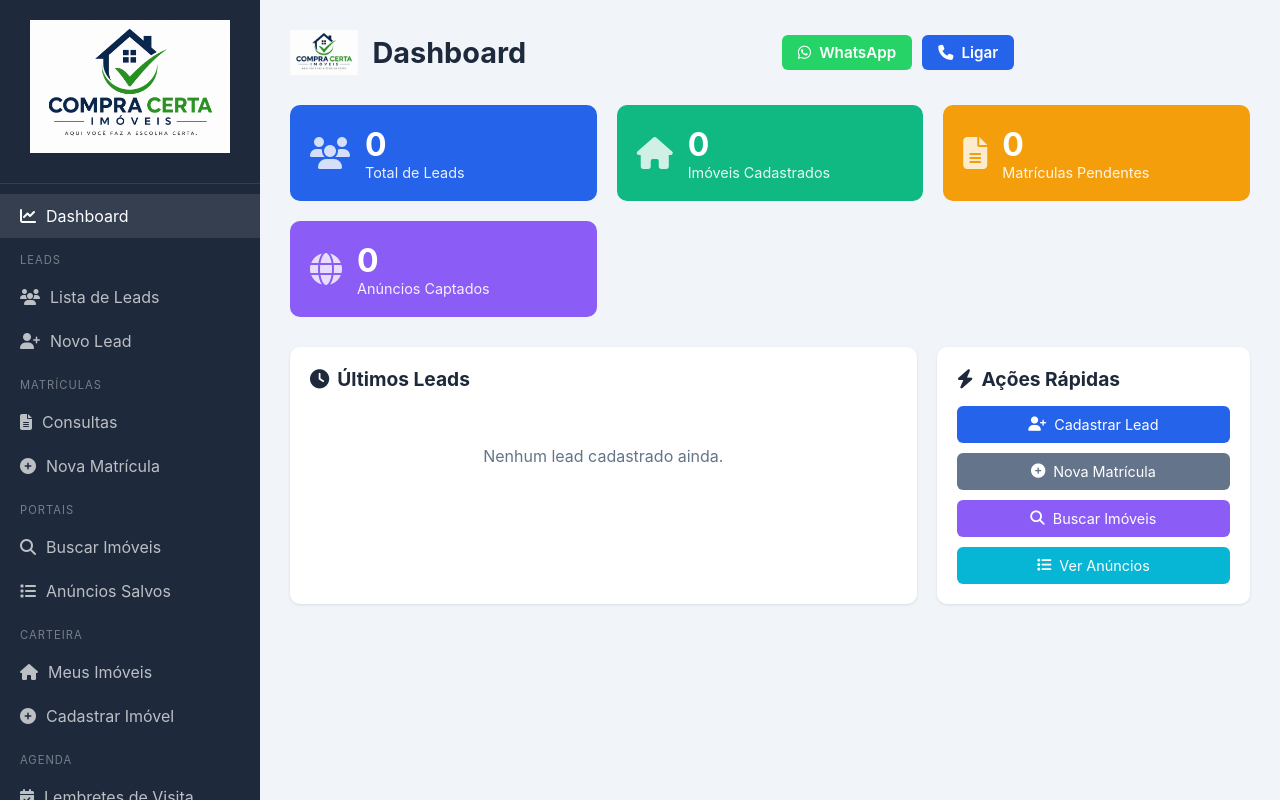
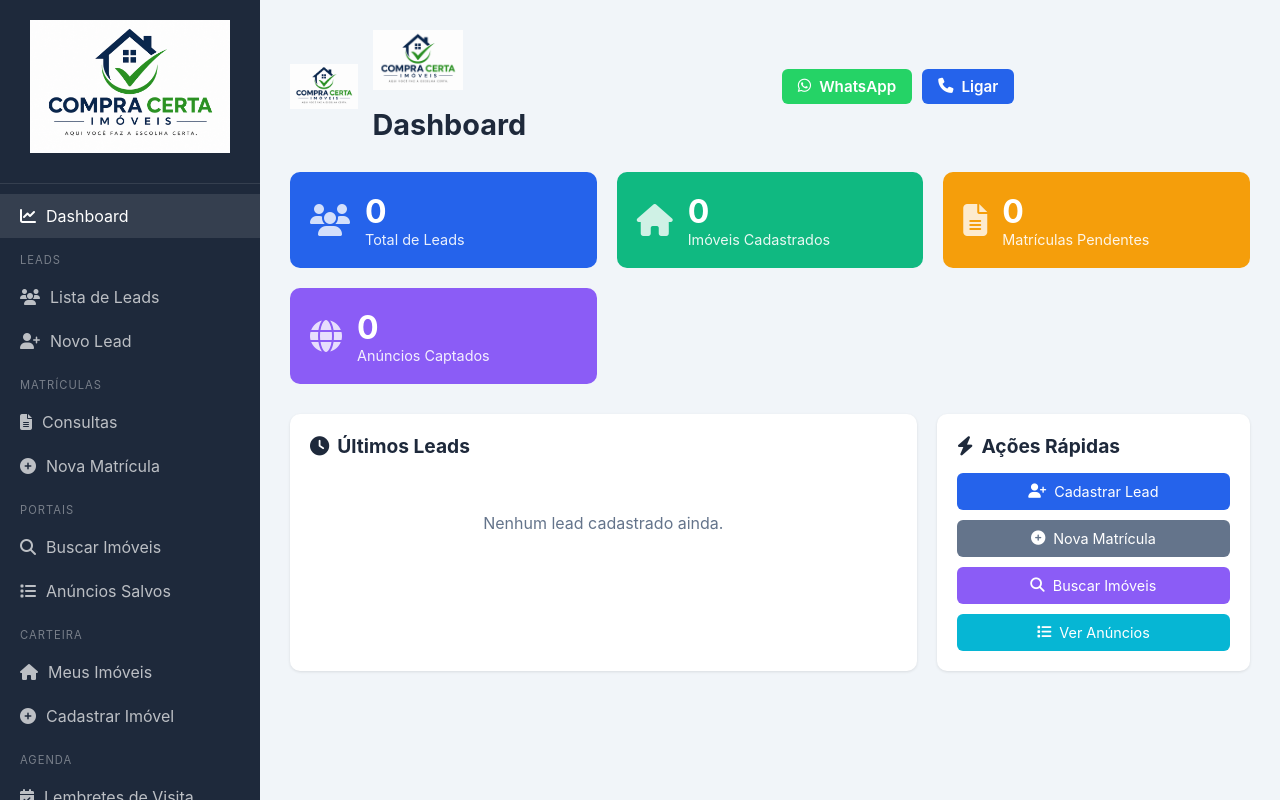
Before and after one commit to andremarquescomelli-hue/compracertaimoveis.net.br, a Flask app: page / in a window 1280 px wide. Run offline with Flask 3, Linux system fonts and the light colour scheme; the visitor is signed in with stand-in values (Sample User, id 1); data that the repository does not hold is empty.

Commit message:
Add logo to dashboard header

```diff
--- a/templates/dashboard.html
+++ b/templates/dashboard.html
@@ -1,7 +1,10 @@
 {% extends "base.html" %}
 
 {% block title %}Dashboard{% endblock %}
-{% block header %}Dashboard{% endblock %}
+{% block header %}
+<img src="{{ url_for('static', filename='logo.png') }}" alt="Compra Certa Imóveis" style="max-height: 60px; margin-bottom: 10px;">
+<br>Dashboard
+{% endblock %}
 
 {% block content %}
 <div class="stats-grid">
```
Also changed, not shown: Captura de tela 2026-05-11 234316.jpg (added), Captura de tela 2026-05-12 014022.jpg (added), instance/Captura de tela 2026-05-11 235452.jpg (added), 2 other files.
